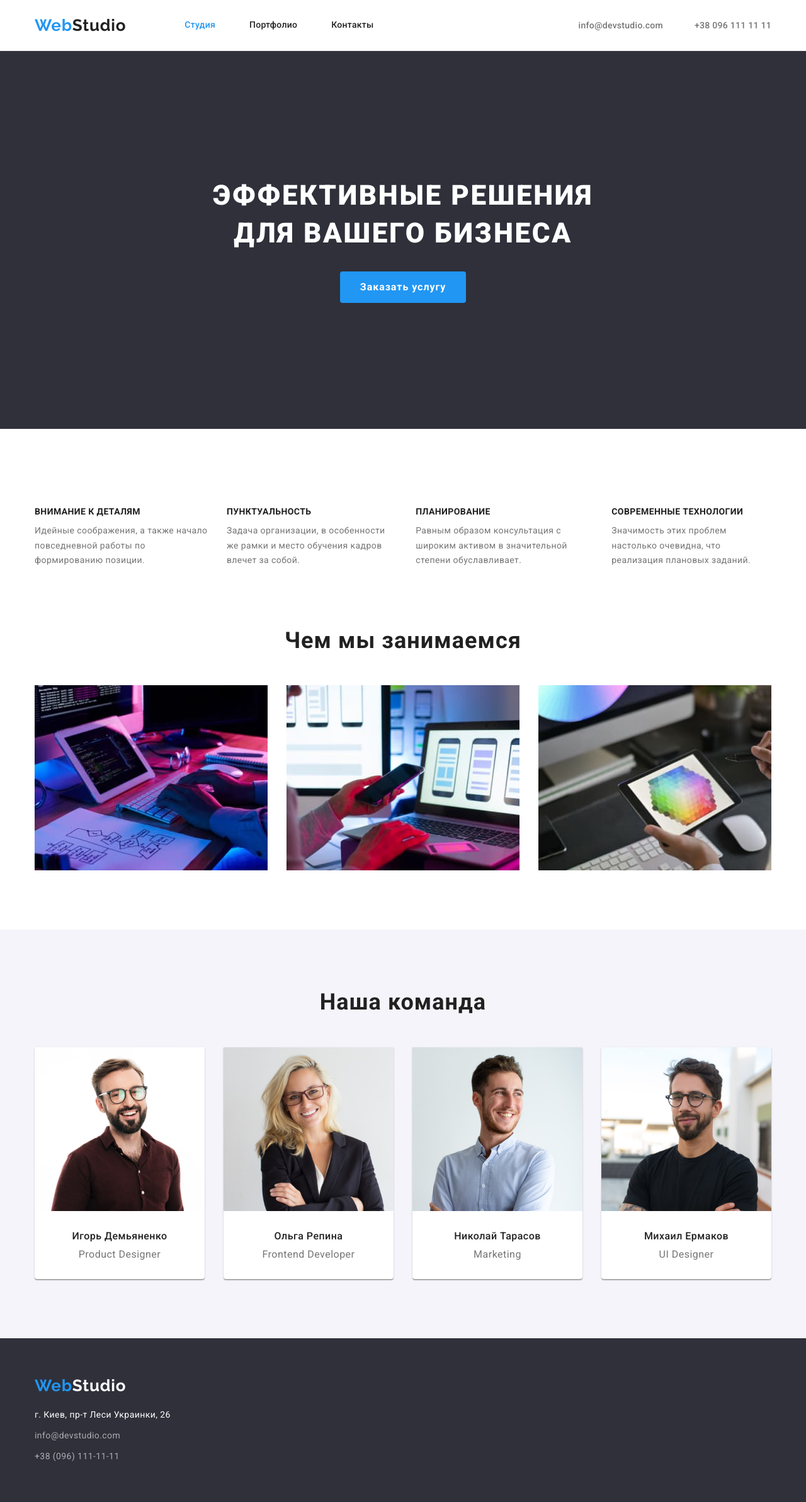
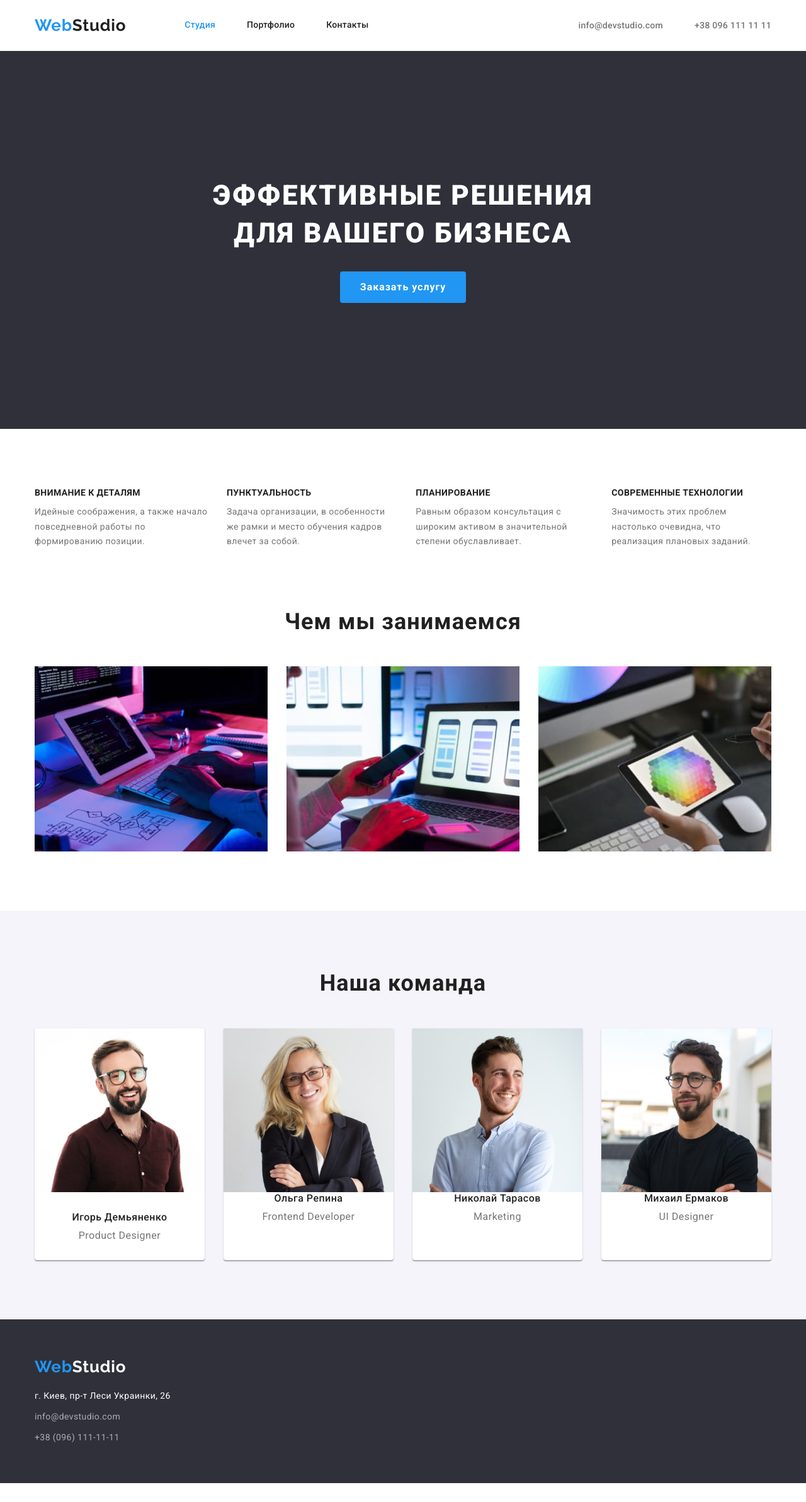
Before and after one commit to masiuk-mykola/goit-markup-hw-03, a plain HTML site: page index.html in a window 1280 px wide. Shown: the whole page at 63% size. After the commit the page ends 2355 px from the top, so only its background shows below. Drawn offline with nearby package versions, Linux system fonts and the light colour scheme.

Commit message:
виправив помилки після зауважень

```diff
--- a/css/styles.css
+++ b/css/styles.css
@@ -75,8 +75,8 @@ ul {
   color: var(--text-color);
 }
 
-.site-nav-item {
-  display: inline-block;
+.site-nav {
+  display: flex;
 }
 
 .site-nav-item:not(:last-child) {
@@ -134,10 +134,9 @@ ul {
 /* !стиль hero */
 
 .hero {
-  margin-top: 0;
-  margin-bottom: 30px;
   padding-top: 200px;
   padding-bottom: 200px;
+
   background-color: var(--footer-color);
   text-align: center;
 }
@@ -147,7 +146,6 @@ ul {
   margin-bottom: 30px;
 
   color: var(--text-color-white);
-  /* background-color: #212121; */
   font-size: var(--h1-font-size);
   font-weight: 900;
   text-transform: uppercase;
@@ -270,9 +268,11 @@ ul {
   display: flex;
 }
 
+.team-caption {
+  padding: 30px 0;
+}
 .team-subtitle {
-  padding-top: 30px;
-  padding-bottom: 10px;
+  margin-bottom: 10px;
 
   font-size: 16px;
   font-weight: 500;
@@ -281,8 +281,6 @@ ul {
 }
 
 .text {
-  padding-bottom: 30px;
-
   color: var(--text-color-light);
   font-size: 16px;
   font-weight: 400;
@@ -312,6 +310,7 @@ ul {
 .footer .logo {
   display: inline-block;
   margin-bottom: 20px;
+  margin-right: 0;
 }
 
 .footer .logo-accent {
@@ -345,7 +344,7 @@ ul {
 .filter {
   display: flex;
   justify-content: center;
-  margin-bottom: 56px;
+  margin-bottom: 50px;
 }
 
 .filter-items:not(:last-child) {
@@ -414,13 +413,16 @@ ul {
   border-right: 1px solid #eeeeee;
   padding: 20px 24px;
 }
+
 .portfolio-subtitle {
   margin-bottom: 4px;
+
   font-size: 18px;
   font-weight: 700;
   line-height: 2;
   letter-spacing: 0.06em;
 }
+
 .portfolio-text {
   color: var(--text-color-light);
   font-size: 16px;
--- a/index.html
+++ b/index.html
@@ -48,11 +48,13 @@
     <main>
       <!-- Блок герой -->
       <section class="hero">
-        <h1 class="hero-title">
+        <div class="container"></div>
+          <h1 class="hero-title">
           Эффективные решения <br />
           для вашего бизнеса
-        </h1>
-        <button class="hero-btn" type="button">Заказать услугу</button>
+           </h1>
+           <button class="hero-btn" type="button">Заказать услугу</button>
+        </div>
       </section>
 
       <!-- Наші переваги -->
@@ -114,8 +116,10 @@
             <li class="team-card">
               <img class="img" src="./images/igor.jpg" alt="Игорь Демьяненко" width="270" />
 
-              <h3 class="team-subtitle">Игорь Демьяненко</h3>
+              <div class="team-caption">
+                <h3 class="team-subtitle">Игорь Демьяненко</h3>
               <p class="text">Product Designer</p>
+              </div>
             </li>
             <li class="team-card">
               <img class="img" src="./images/olga.jpg" alt="Ольга Репина" width="270" />
```
